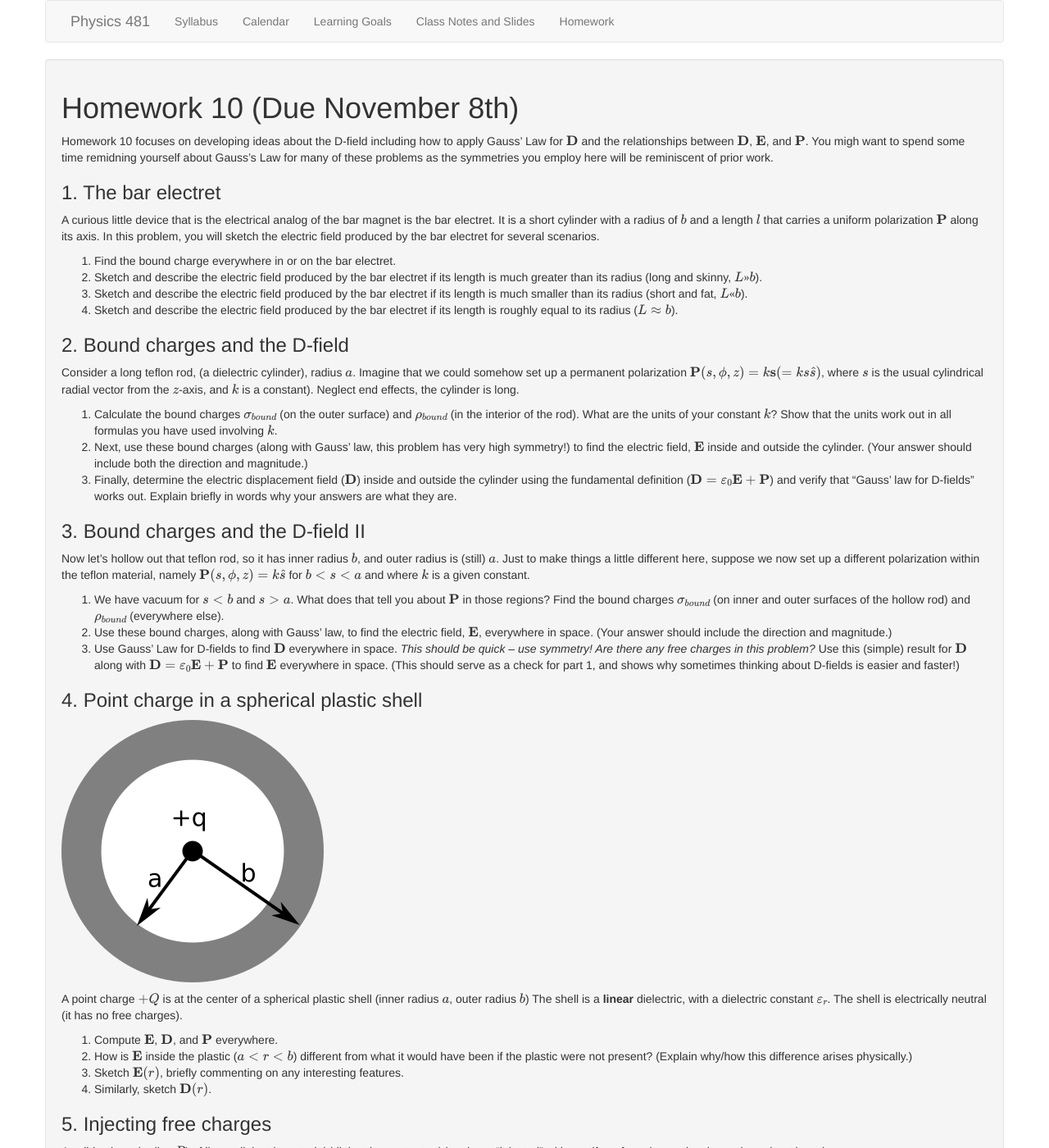
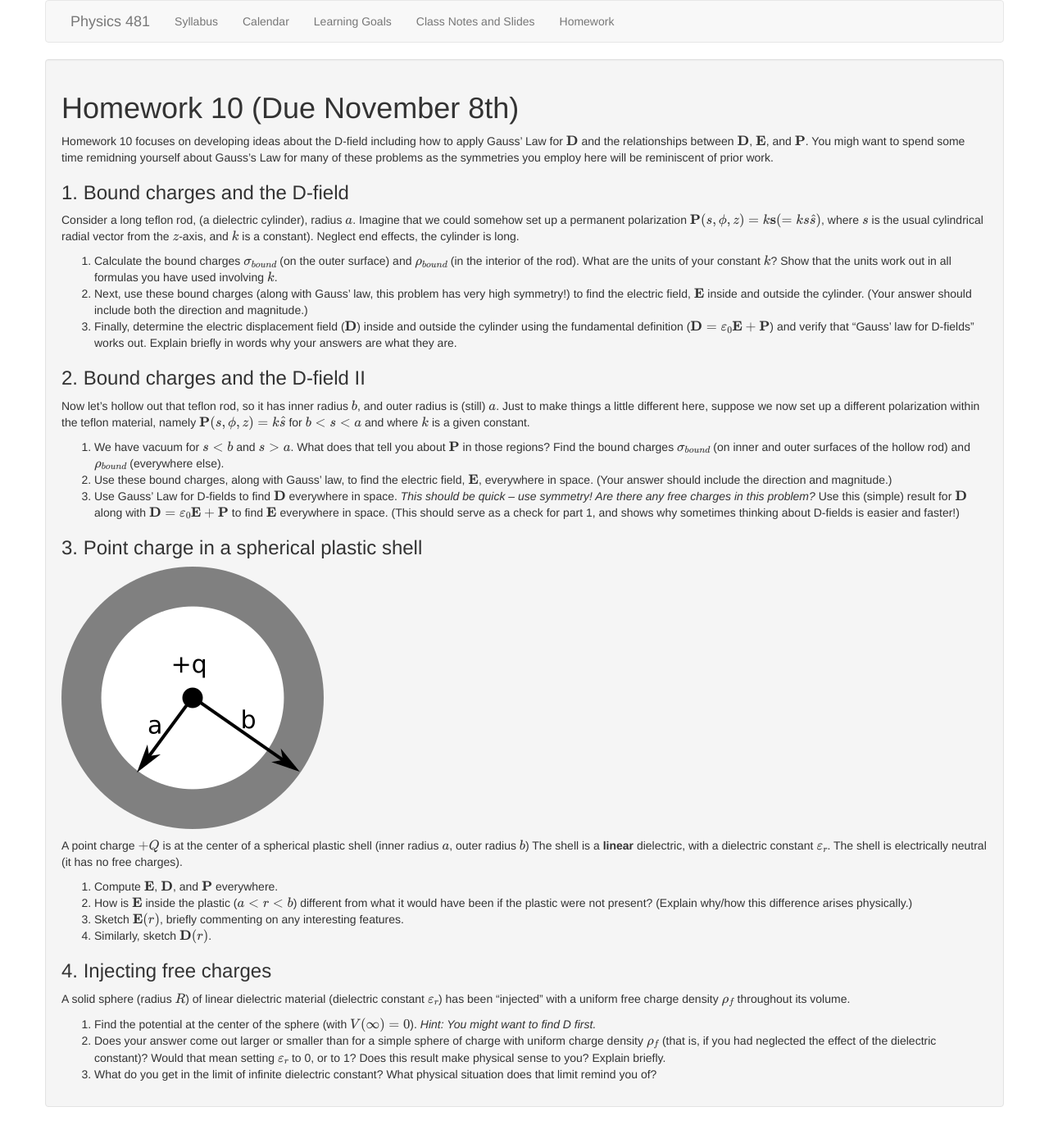
Before and after one commit to dannycab/phy481msu_f2019, a Jekyll site: the page built from assignments/homework10.md, in a window 1280 px wide and 1400 px high. Shown: the whole window at 82% size. Built offline with Jekyll 4.4.1, drawn with Linux system fonts in a browser that asks for light colours; formulas are drawn with MathJax 3.

Commit message:
updated with homework10

```diff
--- a/assignments/homework10.md
+++ b/assignments/homework10.md
@@ -6,16 +6,8 @@ title: Homework 10 (Due November 8th)
 
 Homework 10 focuses on developing ideas about the D-field including how to apply Gauss' Law for $\mathbf{D}$ and the relationships between $\mathbf{D}$, $\mathbf{E}$, and $\mathbf{P}$. You migh want to spend some time remidning yourself about Gauss's Law for many of these problems as the symmetries you employ here will be reminiscent of prior work.
 
-### 1. The bar electret
 
-A curious little device that is the electrical analog of the bar magnet is the bar electret. It is a short cylinder with a radius of $b$ and a length $l$ that carries a uniform polarization $\mathbf{P}$ along its axis. In this problem, you will sketch the electric field produced by the bar electret for several scenarios.
-
-1. Find the bound charge everywhere in or on the bar electret.
-2. Sketch and describe the electric field produced by the bar electret if its length is much greater than its radius (long and skinny, $L>>b$).
-3. Sketch and describe the electric field produced by the bar electret if its length is much smaller than its radius (short and fat, $L<<b$).
-4. Sketch and describe the electric field produced by the bar electret if its length is roughly equal to its radius ($L\approx b$).
-
-### 2. Bound charges and the D-field
+### 1. Bound charges and the D-field
 
 Consider a long teflon rod, (a dielectric cylinder), radius $a$. Imagine that we could somehow set up a permanent polarization $\mathbf{P}(s,\phi,z) = k\mathbf{s} ( = ks\hat{s})$, where $s$ is the usual cylindrical radial vector from the $z$-axis, and $k$ is a constant). Neglect end effects, the cylinder is long.
 
@@ -44,7 +36,7 @@ A point charge $+Q$ is at the center of a spherical plastic shell (inner radius
 3. Sketch $\mathbf{E}(r)$, briefly commenting on any interesting features.
 4. Similarly, sketch $\mathbf{D}(r)$.
 
-### 5. Injecting free charges
+### 4. Injecting free charges
 
 A solid sphere (radius $R$) of linear dielectric material (dielectric constant $\varepsilon_r$) has been "injected" with a uniform free charge density $\rho_f$ throughout its volume.
 
```
Also changed, not shown: other parts of assignments/homework10.md (+2 -2 lines), 4 other files.
